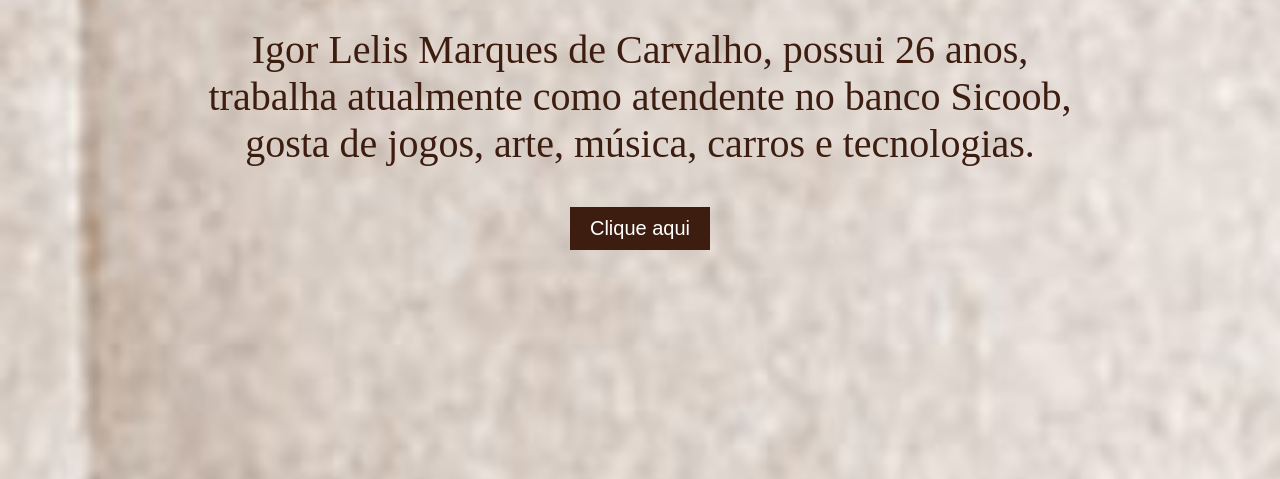
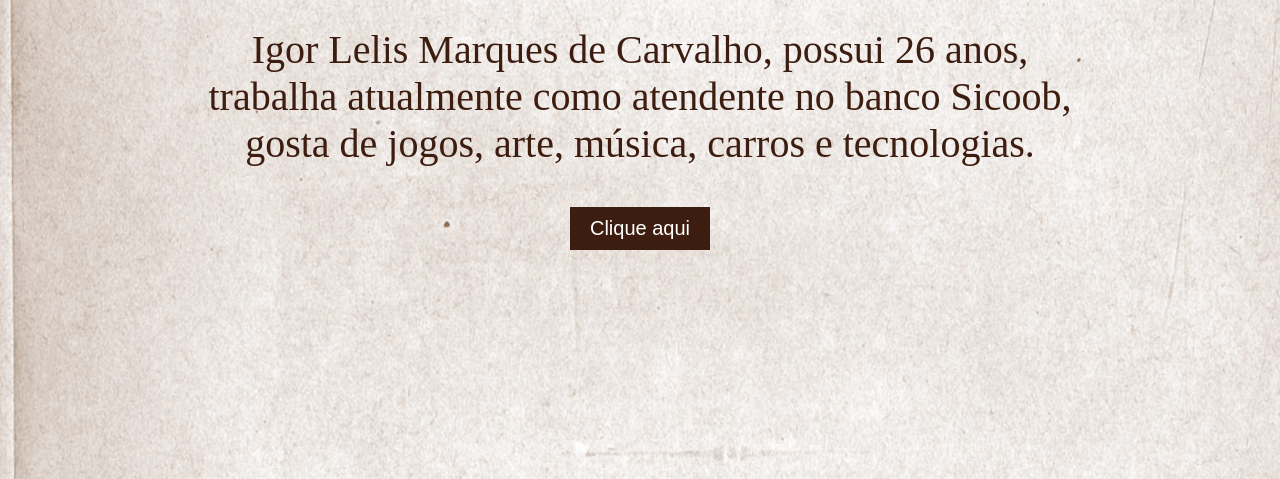
Before and after one commit to Ingrao99/trab_uninter_ads_fds_1, a plain HTML site: page index.html in a window 1280 px wide. Shown: the part 123-602 px from the top of the page. Drawn offline with Linux system fonts and the light colour scheme.

Commit message:
Add files via upload

```diff
--- a/styles.css
+++ b/styles.css
@@ -1,6 +1,8 @@
 body{
     background-image: url('Images/Background_Texture_\ 2.jpg');
-    background-size: cover;
+    background-size: 100%;
+    background-repeat: no-repeat;
+    background-attachment: fixed;
 }
 h1{
     color: rgb(61, 29, 16);
```
